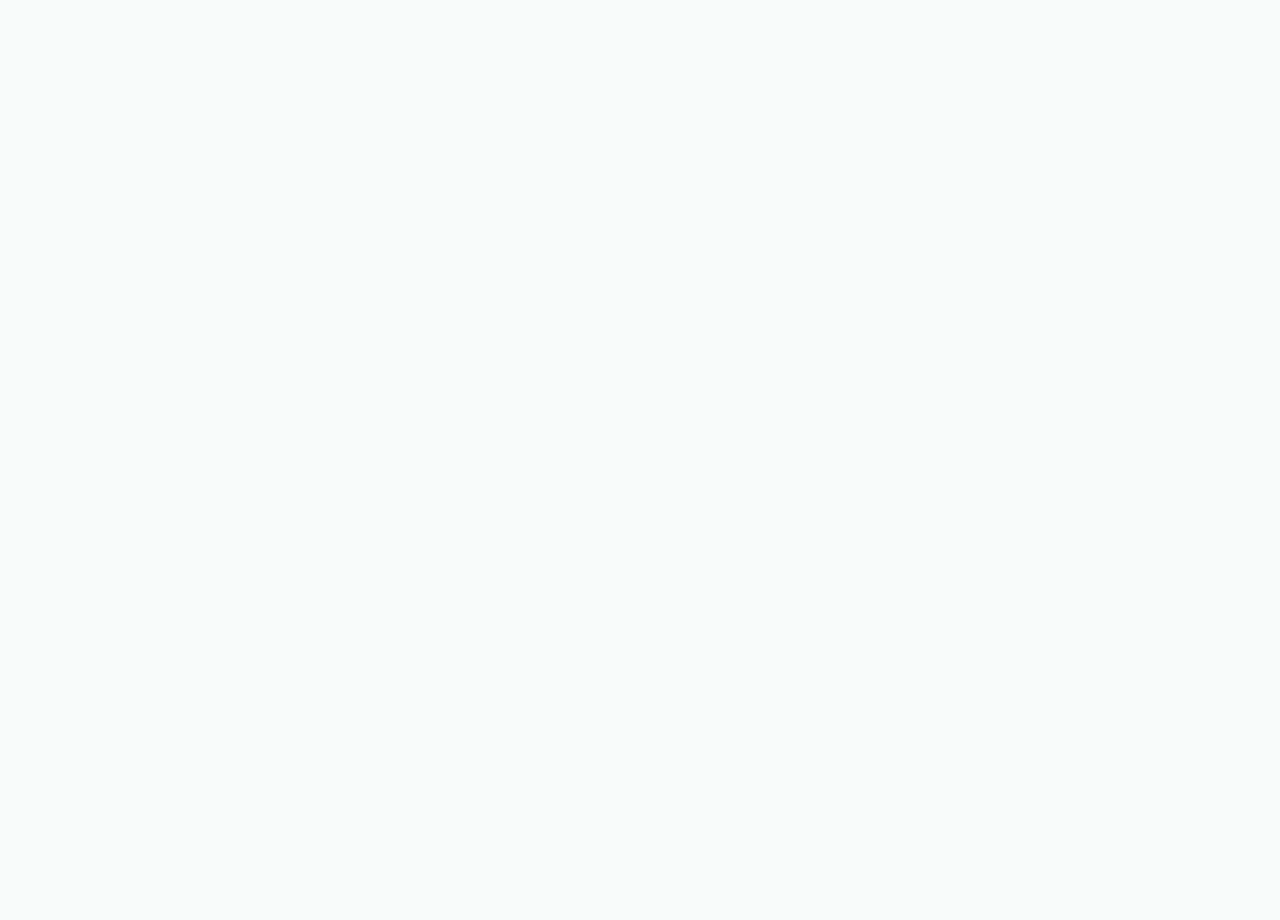
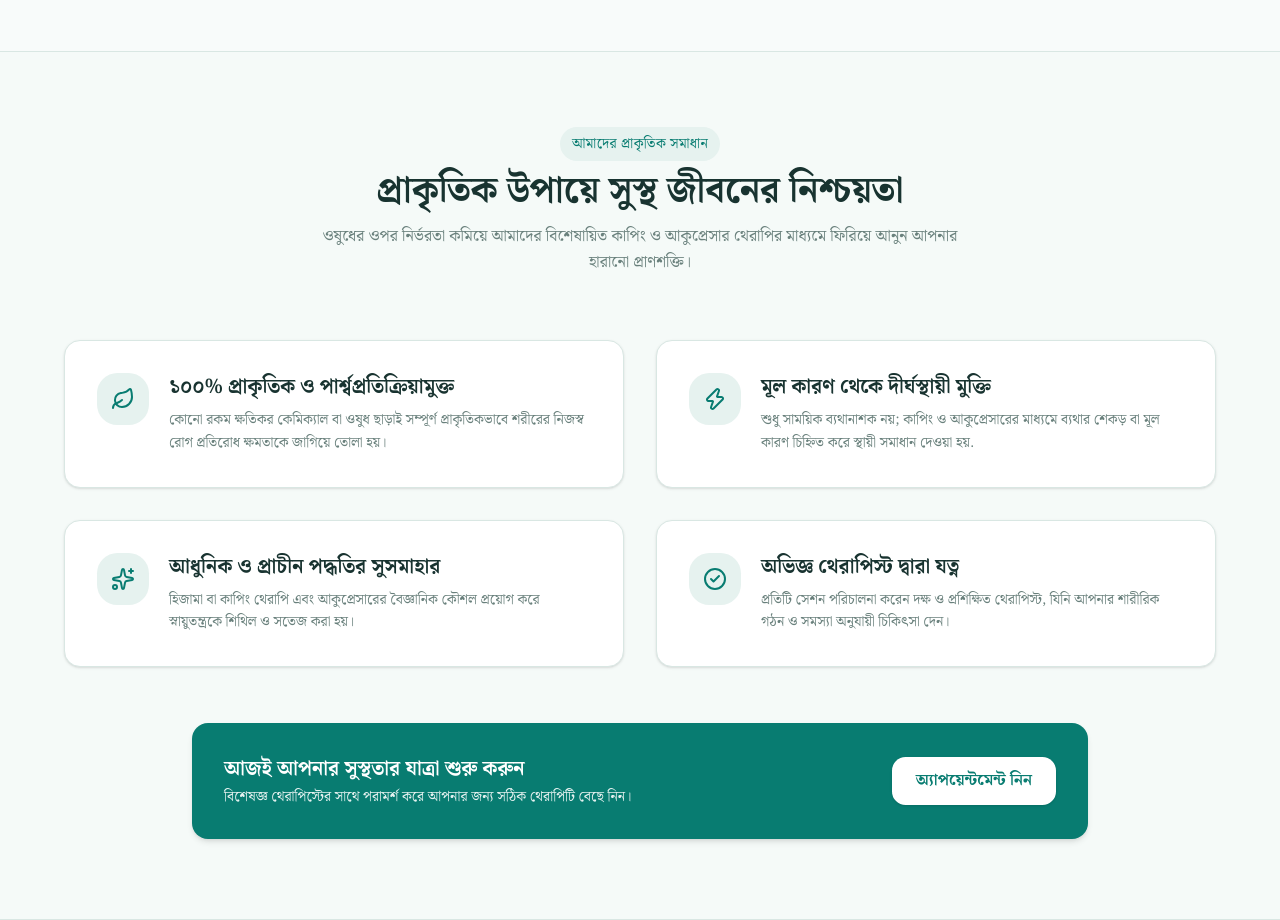
Before and after one commit to Ri-Reyan/ashraf_cupping_and_acupressure_therapy_center, a Next.js app: page / in a window 1280 px wide. Shown: the part 2660-3580 px from the top of the page. Before the commit the page ends 2711 px from the top, so only its background shows below. Built offline with nearby package versions, Linux system fonts and the light colour scheme.

Commit message:
add solution section

```diff
--- a/src/app/page.tsx
+++ b/src/app/page.tsx
@@ -3,6 +3,7 @@ import Menubar from "@/landing_page_components/Menubar";
 import Navbar from "@/landing_page_components/Navbar";
 import ProblemStatement from "@/landing_page_components/ProblemStatement";
 import SocialProof from "@/landing_page_components/SocialProof";
+import SolutionSection from "@/landing_page_components/SolutionSection";
 
 const LandingPage = () => {
   return (
@@ -12,6 +13,7 @@ const LandingPage = () => {
       <HeroSection />
       <SocialProof />
       <ProblemStatement />
+      <SolutionSection />
     </main>
   );
 };
--- a/src/landing_page_components/HeroSection.tsx
+++ b/src/landing_page_components/HeroSection.tsx
@@ -44,10 +44,7 @@ const HeroSection = () => {
           </p>
         </div>
         <Button className="flex bg-[#1C9A6F] w-full mx-6 py-6 place-self-center font-bold">
-          <a
-            href="https://wa.me/8801700000000"
-            className="button button-whatsapp button-large"
-          >
+          <a href="https://wa.me/8801700000000">
             <div className="flex flex-row gap-x-1">
               <MessageCircle size={30} />
               <span className="font-sans">WhatsApp-এ পরামর্শ নিন</span>
--- /dev/null
+++ b/src/landing_page_components/SolutionSection.tsx
@@ -0,0 +1,96 @@
+import { Sparkles, CheckCircle2, Leaf, Zap } from "lucide-react";
+import Link from "next/link";
+
+export default function SolutionSection() {
+  // সমাধানের মূল বৈশিষ্ট্য বা সুবিধাগুলো
+  const solutions = [
+    {
+      icon: <Leaf className="w-6 h-6 text-primary" />,
+      title: "১০০% প্রাকৃতিক ও পার্শ্বপ্রতিক্রিয়ামুক্ত",
+      description:
+        "কোনো রকম ক্ষতিকর কেমিক্যাল বা ওষুধ ছাড়াই সম্পূর্ণ প্রাকৃতিকভাবে শরীরের নিজস্ব রোগ প্রতিরোধ ক্ষমতাকে জাগিয়ে তোলা হয়।",
+    },
+    {
+      icon: <Zap className="w-6 h-6 text-primary" />,
+      title: "মূল কারণ থেকে দীর্ঘস্থায়ী মুক্তি",
+      description:
+        "শুধু সাময়িক ব্যথানাশক নয়; কাপিং ও আকুপ্রেসারের মাধ্যমে ব্যথার শেকড় বা মূল কারণ চিহ্নিত করে স্থায়ী সমাধান দেওয়া হয়.",
+    },
+    {
+      icon: <Sparkles className="w-6 h-6 text-primary" />,
+      title: "আধুনিক ও প্রাচীন পদ্ধতির সুসমাহার",
+      description:
+        "হিজামা বা কাপিং থেরাপি এবং আকুপ্রেসারের বৈজ্ঞানিক কৌশল প্রয়োগ করে স্নায়ুতন্ত্রকে শিথিল ও সতেজ করা হয়।",
+    },
+    {
+      icon: <CheckCircle2 className="w-6 h-6 text-primary" />,
+      title: "অভিজ্ঞ থেরাপিস্ট দ্বারা যত্ন",
+      description:
+        "প্রতিটি সেশন পরিচালনা করেন দক্ষ ও প্রশিক্ষিত থেরাপিস্ট, যিনি আপনার শারীরিক গঠন ও সমস্যা অনুযায়ী চিকিৎসা দেন।",
+    },
+  ];
+
+  return (
+    <section className="w-full py-20 px-6 bg-secondary/20 border-y border-border">
+      <div className="max-w-6xl mx-auto">
+        {/* সেকশন হেডিং */}
+        <div className="text-center max-w-2xl mx-auto mb-16">
+          <span className="text-primary text-sm font-medium tracking-wide uppercase bg-secondary px-3 py-1.5 rounded-full">
+            আমাদের প্রাকৃতিক সমাধান
+          </span>
+          <h2 className="text-2xl md:text-3xl lg:text-4xl font-serif font-bold text-foreground mt-4">
+            প্রাকৃতিক উপায়ে সুস্থ জীবনের নিশ্চয়তা
+          </h2>
+          <p className="text-muted-foreground mt-3 font-serif leading-relaxed">
+            ওষুধের ওপর নির্ভরতা কমিয়ে আমাদের বিশেষায়িত কাপিং ও আকুপ্রেসার
+            থেরাপির মাধ্যমে ফিরিয়ে আনুন আপনার হারানো প্রাণশক্তি।
+          </p>
+        </div>
+
+        {/* সমাধানের কার্ডগুলোর গ্রিড */}
+        <div className="grid grid-cols-1 md:grid-cols-2 gap-8">
+          {solutions.map((item, index) => (
+            <div
+              key={index}
+              className="bg-card border border-border p-8 rounded-2xl shadow-sm hover:shadow-md transition-all duration-300 flex items-start gap-5 group"
+            >
+              <div className="p-3.5 bg-secondary rounded-xl group-hover:bg-primary group-hover:text-white transition-colors">
+                <div className="text-primary group-hover:text-white transition-colors">
+                  {item.icon}
+                </div>
+              </div>
+
+              <div>
+                <h3 className="text-xl font-serif font-bold text-foreground mb-2">
+                  {item.title}
+                </h3>
+                <p className="text-muted-foreground font-serif text-sm leading-relaxed">
+                  {item.description}
+                </p>
+              </div>
+            </div>
+          ))}
+        </div>
+
+        {/* কল টু অ্যাকশন হাইলাইট */}
+        <div className="mt-14 bg-primary text-primary-foreground p-8 rounded-2xl text-center max-w-4xl mx-auto flex flex-col md:flex-row items-center justify-between gap-6 shadow-md">
+          <div className="text-center md:text-left">
+            <h4 className="text-xl font-serif font-bold">
+              আজই আপনার সুস্থতার যাত্রা শুরু করুন
+            </h4>
+            <p className="text-primary-foreground/90 font-serif text-sm mt-1">
+              বিশেষজ্ঞ থেরাপিস্টের সাথে পরামর্শ করে আপনার জন্য সঠিক থেরাপিটি
+              বেছে নিন।
+            </p>
+          </div>
+          <Link
+            href="https://wa.me/8801700000000"
+            className="bg-white text-primary px-6 py-3 rounded-lg font-serif font-semibold hover:bg-secondary transition-colors shadow-sm whitespace-nowrap"
+          >
+            অ্যাপয়েন্টমেন্ট নিন
+          </Link>
+        </div>
+      </div>
+    </section>
+  );
+}
```
